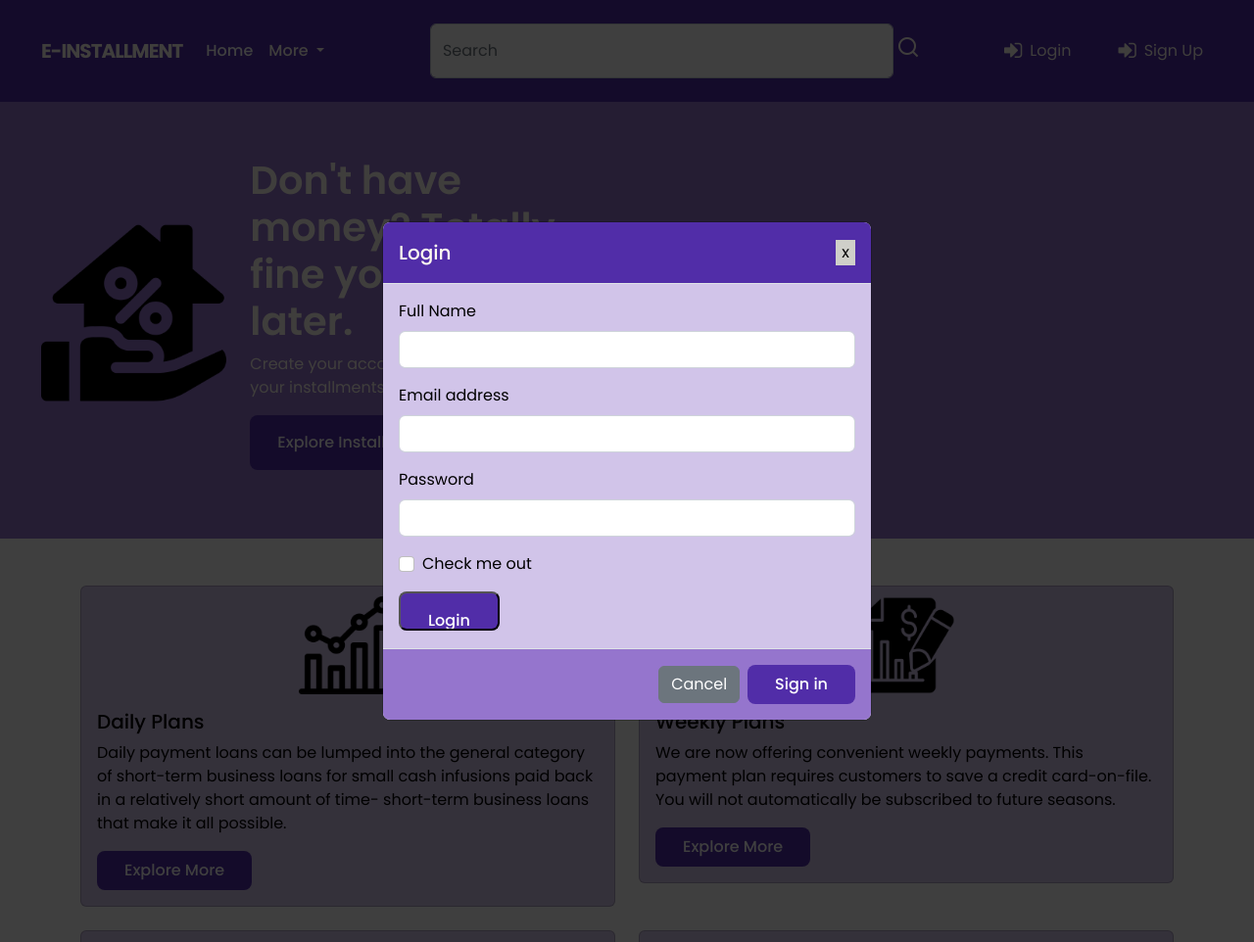
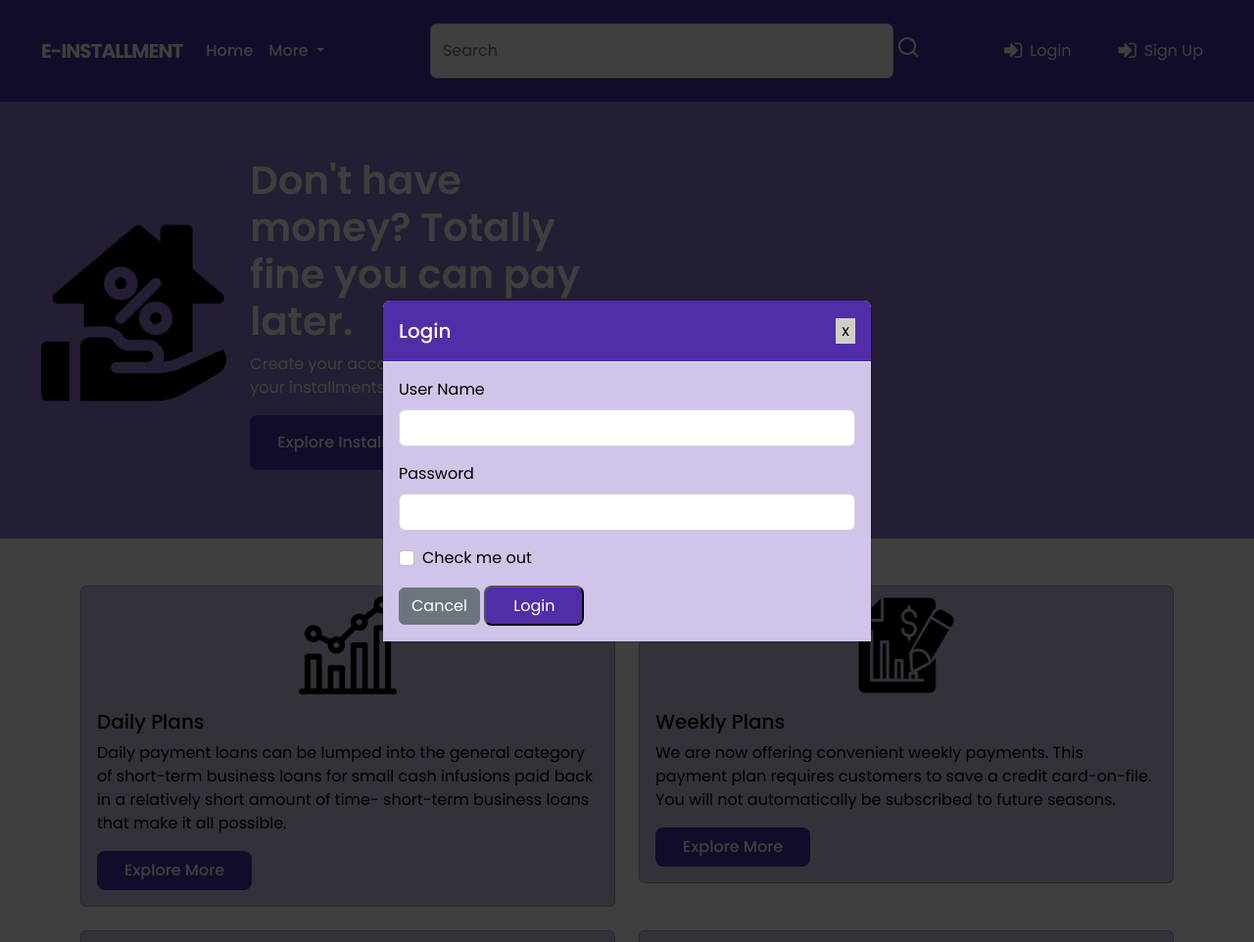
Before and after one commit to samreen32/E-InstallmentApplication_Project, a PHP site: page / in a window 1280 px wide, after a click on "Login". Shown: the whole page at 98% size. Run offline with PHP 8.4, Linux system fonts and the light colour scheme; some libraries are stand-ins or nearby versions.

Commit message:
Login-edited and minor changes

```diff
--- a/Main.php
+++ b/Main.php
@@ -9,8 +9,8 @@ if(isset($_POST) & !empty($_POST)){
     $password = $database->sanitize($_POST['password']);
     $cPassword = $database->sanitize($_POST['cPassword']);
 
-    $exists=false;
-    if(($password == $cPassword) && (!empty($_POST["fname"])) && (!empty($_POST["email"])) && $exists==false ){
+   // $exists=false;
+    if(($password == $cPassword) && (!empty($_POST["fname"])) && (!empty($_POST["email"]))  ){
         $res = $database->createSignup($fname, $email, $password, $cPassword);
         if($res){
            $showAlert = true;
@@ -33,23 +33,21 @@ require_once('database.php');
 if(isset($_POST) & !empty($_POST)){
 
     $fname = $database->sanitize($_POST['fname']);
-    $email = $database->sanitize($_POST['email']);
     $password = $database->sanitize($_POST['password']);
 
-    $res = $database->createLogin($fname, $email, $password);
+    $res = $database->createLogin($fname, $password);
     $num = mysqli_num_rows($res);
     if($num == 1){
         $login = true;
         session_start();
         $_SESSION['loggedin'] = true;
+        // $_SESSION["id"] = $id;
         $_SESSION['fname'] = $fname;
         header("location: Admin.php");
-
     }
     else{
         $showError = "Invalid Credentials";
     }
-
 }
 ?>
 
@@ -118,10 +116,10 @@ if(isset($_POST) & !empty($_POST)){
                     </ul>
 
                     <span style="margin-right: 40px" data-toggle="modal" data-target="#exampleModalCenter">
-                        <a> <span class="fa fa-sign-in fa-lg mx-2 button__icon"></span>Login</a>
+                        <a style="cursor: pointer;"> <span class="fa fa-sign-in fa-lg mx-2 button__icon"></span>Login</a>
                     </span>
                     <span style="margin-right: 40px" data-toggle="modal" data-target="#exampleModalCenter1">
-                        <a> <span class="fa fa-sign-in fa-lg mx-2 button__icon"></span>Sign Up</a>
+                        <a style="cursor: pointer;"> <span class="fa fa-sign-in fa-lg mx-2 button__icon"></span>Sign Up</a>
                     </span>
                 </div>
             </div>
@@ -158,29 +156,30 @@ if(isset($_POST) & !empty($_POST)){
                 <div class="modal-body">
                     <form method="post">
                         <div class="mb-3">
-                            <label for="fname" class="form-label">Full Name</label>
+                            <label for="fname" class="form-label">User Name</label>
                             <input type="text" class="form-control" id="fname" name="fname"
                                 aria-describedby="emailHelp">
                         </div>
-                        <div class="mb-3">
+                        <!-- <div class="mb-3">
                             <label for="email" class="form-label">Email address</label>
                             <input type="email" class="form-control" id="email" name="email"
-                                aria-describedby="emailHelp">
-                        </div>
+                             required aria-describedby="emailHelp">
+                        </div> -->
                         <div class="mb-3">
                             <label for="password" class="form-label">Password</label>
-                            <input type="password" class="form-control" id="password" name="password">
+                            <input type="password" class="form-control" id="password" name="password" required>
                         </div>
                         <div class="mb-3 form-check">
                             <input type="checkbox" class="form-check-input" id="exampleCheck1">
                             <label class="form-check-label" for="exampleCheck1">Check me out</label>
                         </div>
-                        <input type="submit" class="button button--flex" value="Login" style="height: 40px;" />
+                        <div style="align-items: left;">
+                            <a type="button" class="btn btn-secondary" data-dismiss="modal">Cancel</a>
+                            <input type="submit" style="background-color: #512da8; color: #fff;
+                             padding: 0.4rem 1.75rem; border-radius: 0.5rem; transition: 0.3s;" value="Login"
+                                style="height: 40px; text-align: center" />
+                        </div>
                     </form>
-                </div>
-                <div class="modal-footer">
-                    <button type="button" class="btn btn-secondary" data-dismiss="modal">Cancel</button>
-                    <button type="button" class="button button--flex" style="height: 40px;">Sign in</button>
                 </div>
             </div>
         </div>
@@ -219,27 +218,28 @@ if(isset($_POST) & !empty($_POST)){
                         <div class="mb-3">
                             <label for="fname" class="form-label">Full Name</label>
                             <input type="text" class="form-control" id="fname" name="fname"
-                                aria-describedby="emailHelp">
+                                required aria-describedby="emailHelp">
                         </div>
                         <div class="mb-3">
                             <label for="email" class="form-label">Email address</label>
                             <input type="email" class="form-control" id="email" name="email"
-                                aria-describedby="emailHelp">
+                            required  aria-describedby="emailHelp">
                         </div>
                         <div class="mb-3">
                             <label for="password" class="form-label">Password</label>
-                            <input type="password" class="form-control" id="password" name="password">
+                            <input type="password" class="form-control" id="password" name="password" required>
                         </div>
                         <div class="mb-3">
                             <label for="cPassword" class="form-label">Confirm Password</label>
-                            <input type="password" class="form-control" id="cPassword" name="cPassword">
+                            <input type="password" class="form-control" id="cPassword" name="cPassword" required>
                         </div>
-                        <input type="submit" class="button button--flex" value="Sign up" style="height: 40px;" />
+                        <div class="">
+                            <input type="submit" style="background-color: #512da8; color: #fff;
+                             padding: 0.4rem 1.75rem; border-radius: 0.5rem; transition: 0.3s;"
+                             value="Sign up" style="height: 40px;" />
+                            <a type="button" class="btn btn-secondary" data-dismiss="modal">Cancel</a>
+                        </div>
                     </form>
-                </div>
-                <div class="modal-footer">
-                    <a type="button" class="btn btn-secondary" data-dismiss="modal">Cancel</a>
-
                 </div>
             </div>
         </div>
--- a/addForm.php
+++ b/addForm.php
@@ -54,7 +54,8 @@
 
 
     <!--Body -->
-    <div class="container" style="background-color: #d1c4e9;">
+    <div class="container"  style="background-color: #9575CD;" >
+    <div class="container">
         <div style="margin-top: 100px;">
             <h1 style="text-align: center;"></h1>
         </div><br>
@@ -160,7 +161,7 @@
         </div><br>
 
     </div>
-
+</div>
 
 
 </body>
--- a/assets/css/styles.css
+++ b/assets/css/styles.css
@@ -50,6 +50,9 @@ button {
   cursor: pointer;
   border: none;
   outline: none;
+}
+a,div{
+  cursor: pointer;
 }
 h1,
 h2,
@@ -161,7 +164,6 @@ img{
   font-weight: var(--font-medium);
   transition: 0.3s;
 }
-
 
 /* Change background header */
 .scroll-header {
--- a/database.php
+++ b/database.php
@@ -16,7 +16,7 @@ class Database{
 	}
 
 	public function createSignup($fname, $email, $password, $cPassword){
-		$sql = "INSERT INTO `signup` (fname, email, password, cPassword)
+		$sql = "INSERT INTO signup (fname, email, password, cPassword)
 		VALUES ('$fname', '$email', '$password', '$cPassword')";
 		$res = mysqli_query($this->connection, $sql);
 		if($res){
@@ -27,8 +27,8 @@ class Database{
 		}
 	}
 
-	public function createLogin($fname, $email, $password){
-		$sql = "SELECT * FROM `signup` WHERE fname= '$fname' AND email= '$email' AND password= '$password'";
+	public function createLogin($fname, $password){
+		$sql = "SELECT * FROM signup WHERE fname= '$fname' AND password= '$password'";
 		$res = mysqli_query($this->connection, $sql);
 		return $res;
 	}
```
Also changed, not shown: Admin.php (+17 -13 lines), assets/js/scripts.js (+5 -4 lines), profile.php (+6 -6 lines).
